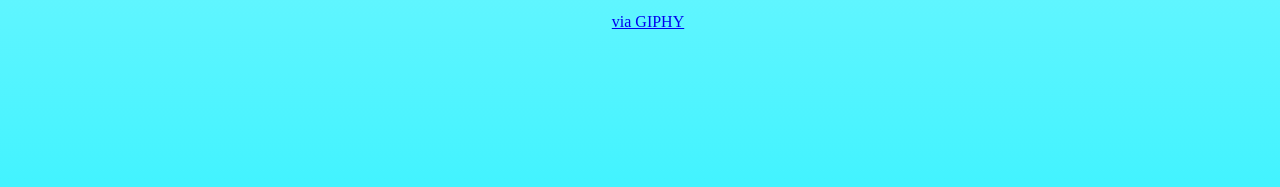
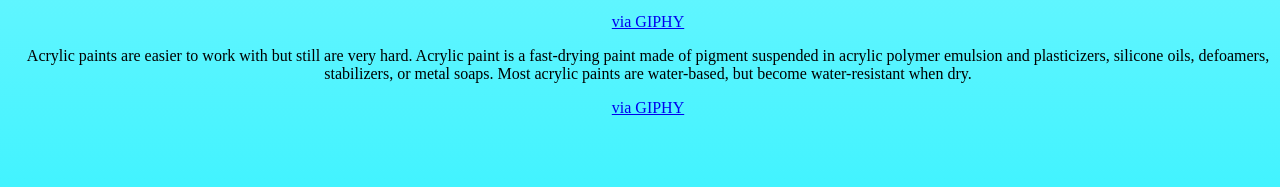
Before and after one commit to Isabella5432/myWebsite, a plain HTML site: page index.html in a window 1280 px wide. Shown: the part 591-778 px from the top of the page. Drawn offline with Linux system fonts and the light colour scheme.

Commit message:
Update index.html

```diff
--- a/index.html
+++ b/index.html
@@ -36,7 +36,11 @@ Isabella
   </ul>
 
   <iframe src="https://giphy.com/embed/M52wyuahvQfJK" width="480" height="360" frameBorder="0" class="giphy-embed" allowFullScreen></iframe><p><a href="https://giphy.com/gifs/art-surrealgifs-M52wyuahvQfJK">via GIPHY</a></p>
+ <p>
+   Acrylic paints are easier to work with but still are very hard. Acrylic paint is a fast-drying paint made of pigment suspended in acrylic polymer emulsion and plasticizers, silicone oils, defoamers, stabilizers, or metal soaps. Most acrylic paints are water-based, but become water-resistant when dry.
+ </p/
 
+   <iframe src="https://giphy.com/embed/9BeJV0JwVhPos" width="385" height="480" frameBorder="0" class="giphy-embed" allowFullScreen></iframe><p><a href="https://giphy.com/gifs/satisfying-paint-9BeJV0JwVhPos">via GIPHY</a></p>
 
 </body>
 
```
